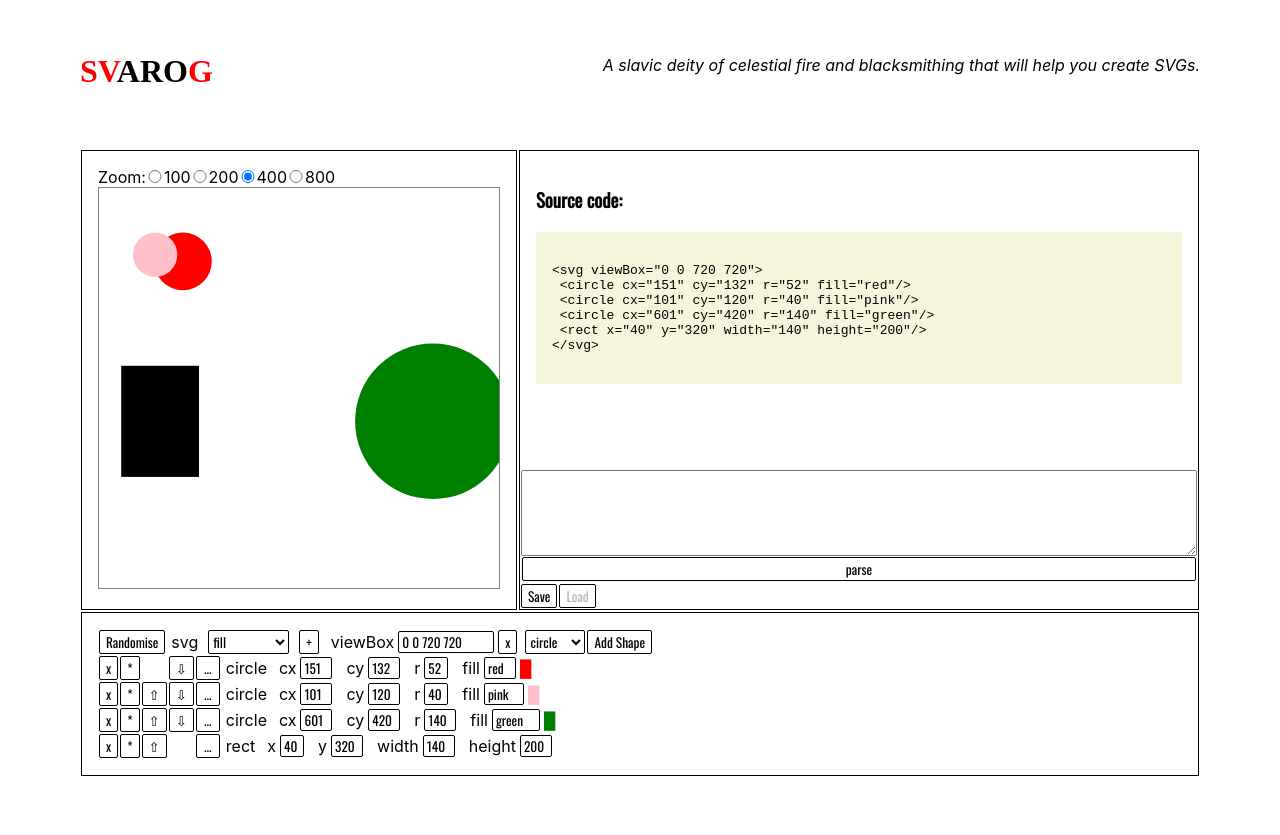
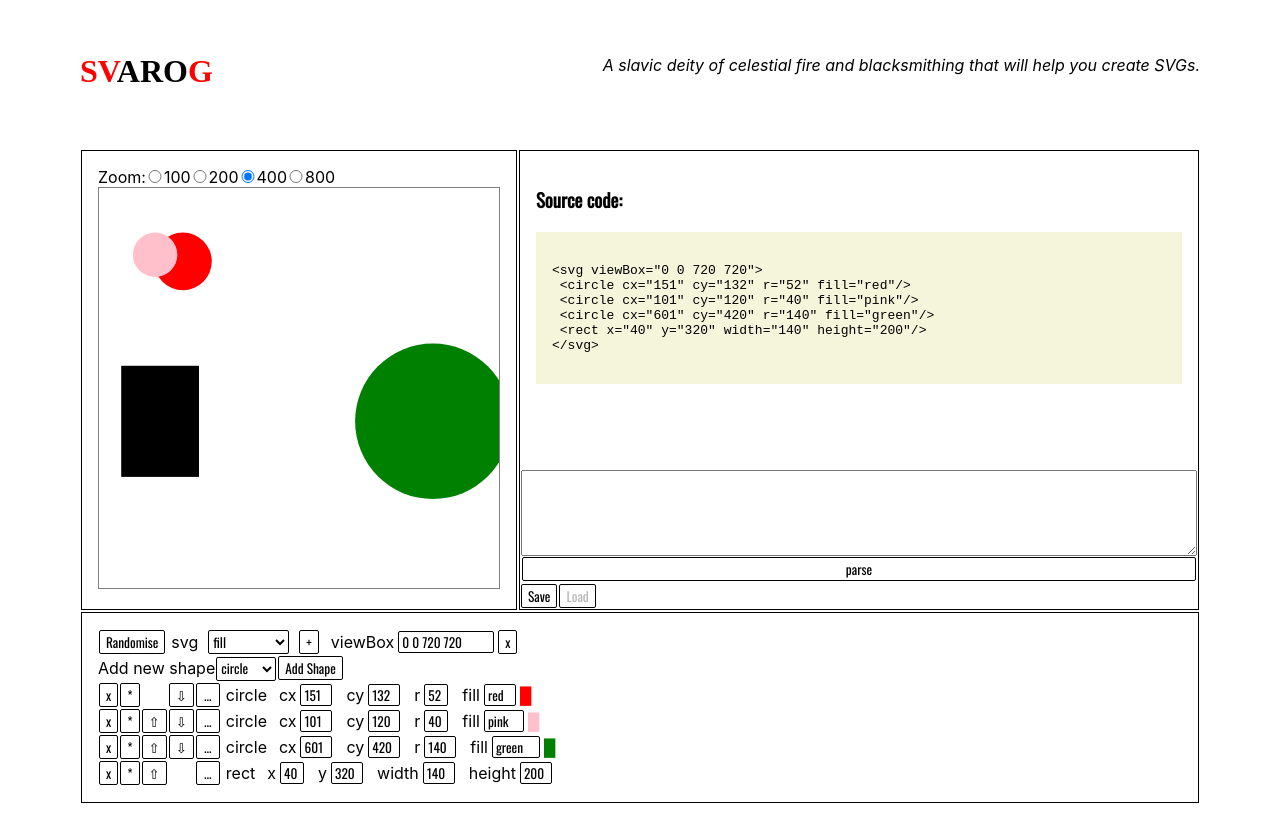
Before and after one commit to crianonim/svarog, a React (Create React App) app: page / in a window 1280 px wide. Before the commit the page ends 808 px from the top, so only its background shows below. Built offline with nearby package versions, Linux system fonts and the light colour scheme; a web font is replaced by a local one.

Commit message:
Move Add shape section and add label

```diff
--- a/src/App.js
+++ b/src/App.js
@@ -85,11 +85,11 @@ const App = () => {
         }}
         />
 
-     <AddShape addShape={(shape)=>{
+
+    </div><label> Add new shape</label>
+    <AddShape addShape={(shape)=>{
        setShapes([...shapes,{shape,attributes:defaultValues[shape],id:Date.now()}])
       }} />
-    </div>
-
       <div className="shapes-list">
       {shapes.map( shape => (
         <div key={shape.id} className={"flex-row " +(shape.id===selectedShape?"selected-shape":"")}>
```
